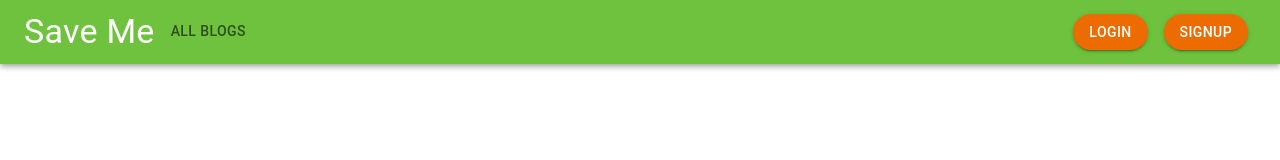
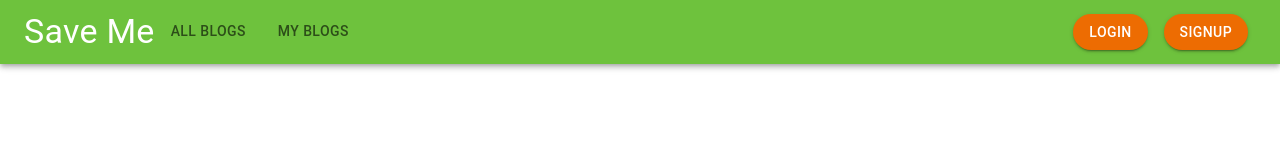
Before and after one commit to sandamini98/SAVEMEPROJECT, a React (Create React App) app in the folder frontend/: page / in a window 1280 px wide. Shown: the top 160 px of the page. Built offline with nearby package versions, Linux system fonts and the light colour scheme.

Commit message:
add My Blogs button

```diff
--- a/frontend/src/components/Header.js
+++ b/frontend/src/components/Header.js
@@ -12,6 +12,7 @@ const Header = () => {
         <Box display="flex">
           <Tabs>
             <Tab label="All Blogs"/>
+            <Tab label="My Blogs"/>
           </Tabs>
         </Box>
         <Box display="flex" marginLeft="auto">
```
